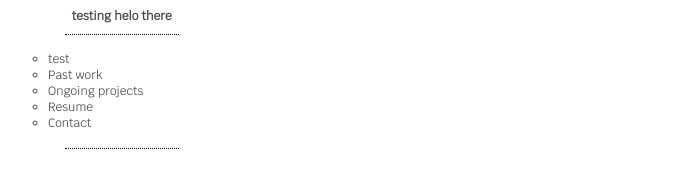
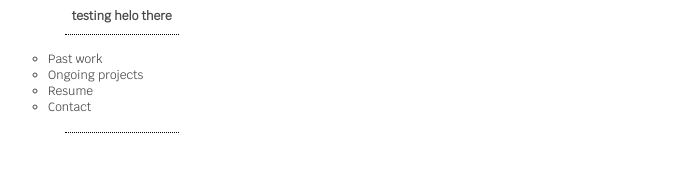
Before and after one commit to o-hx/portfolio, a plain HTML site: page index.html in a window 1280 px wide. Shown: the part 218-406 px from the top of the page, without its empty margins (15-701 px from the left). Drawn offline with Linux system fonts and the light colour scheme.

Commit message:
Update index.html

```diff
--- a/index.html
+++ b/index.html
@@ -18,7 +18,6 @@
 	<h2>testing helo there</h2>
 	<hr></hr>
 	<ul>
-		<li><a href="https://o-hx.github.io/portfolio/testcode.html">test</a></li>
 		<li><a href="https://o-hx.github.io/portfolio/pastwork.html">Past work</a></li>
 		<li><a href="https://o-hx.github.io/portfolio/ongoing.html">Ongoing projects</a></li>
 		<li><a href="https://o-hx.github.io/portfolio/resume.html">Resume</a></li>
```
